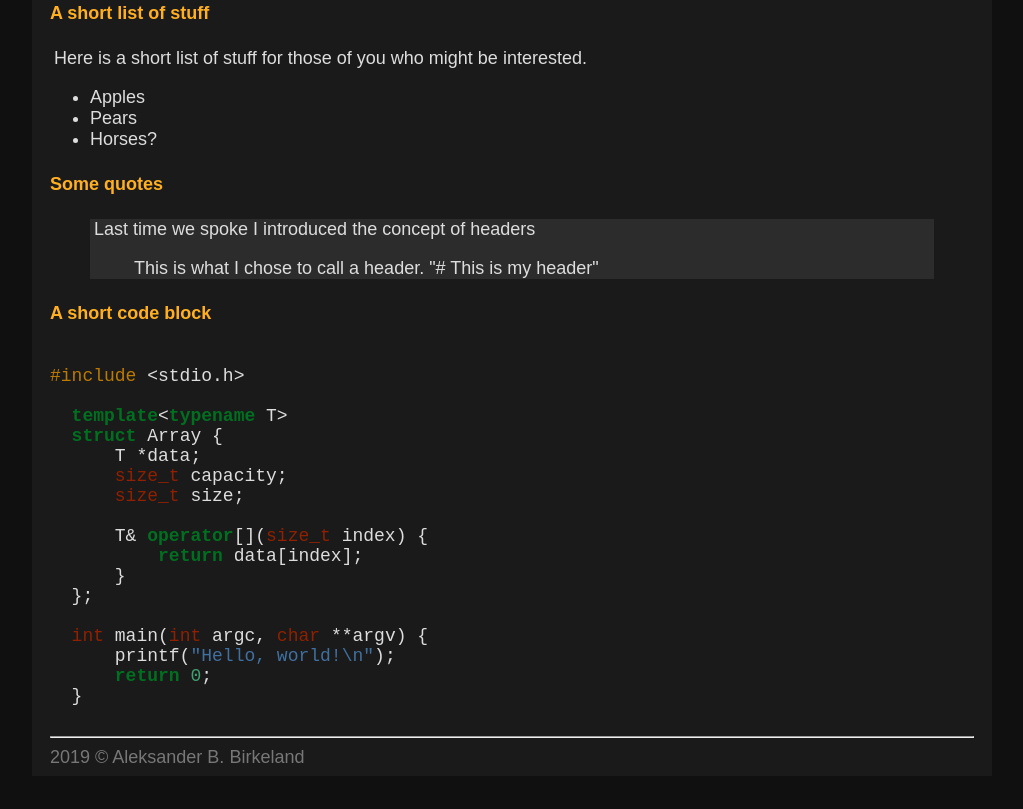
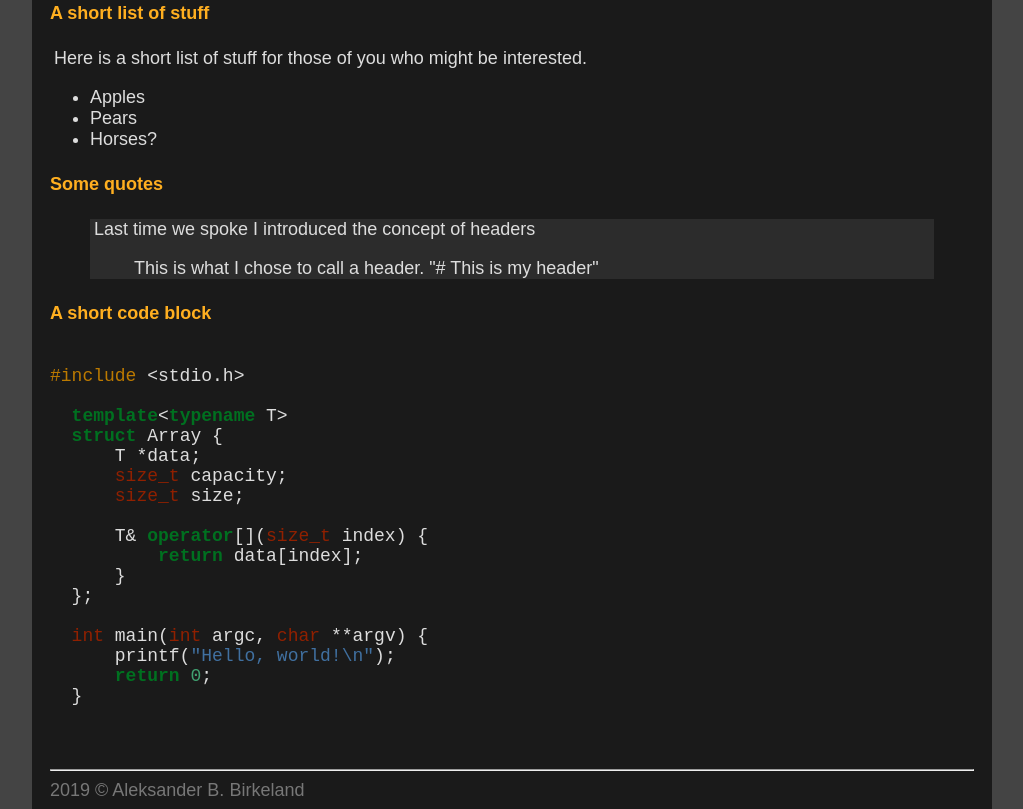
Before and after one commit to thebirk/thebirk.github.io-source, a plain HTML site: page test.html in a window 1280 px wide. Shown: the part 757-1566 px from the top of the page, without its empty margins (128-1151 px from the left). Before the commit the page ends 1533 px from the top, so only its background shows below. Drawn offline with nearby package versions, Linux system fonts and the light colour scheme; some packages are replaced by stand-ins of ours.

Commit message:
Fancier!

```diff
--- a/markdown.css
+++ b/markdown.css
@@ -1,7 +1,7 @@
 html {
 	font-family: sans-serif;
 	font-size: 18px;
-	background-color: #101010;
+	background-color: #444;
 	color: #ddd;
 }
 
@@ -27,7 +27,7 @@ p {
 }
 
 footer {
-	margin-top: 12px;
+	margin-top: 2.5rem;
 	padding-bottom: 8px;
 	color: #777;
 }
```
